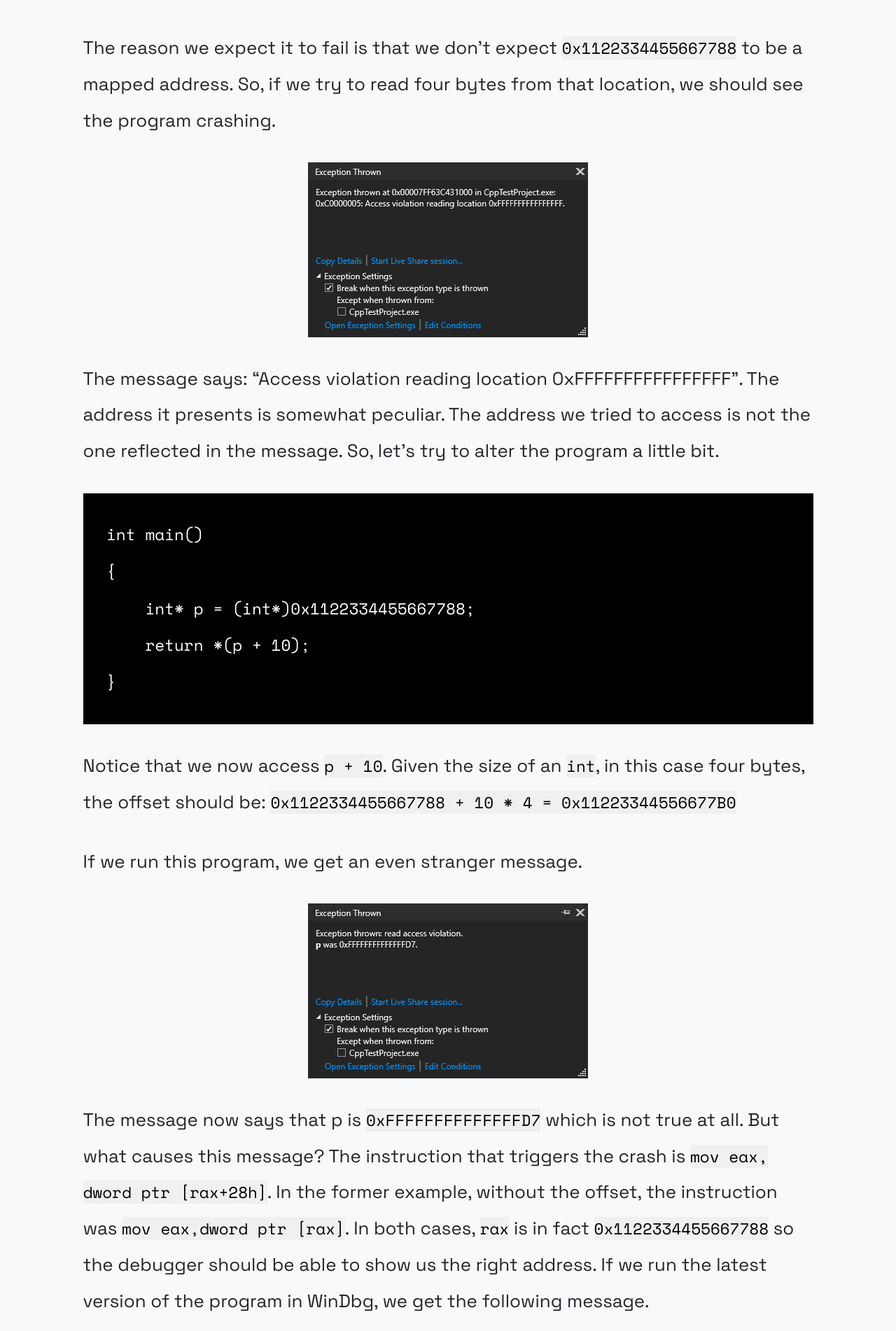
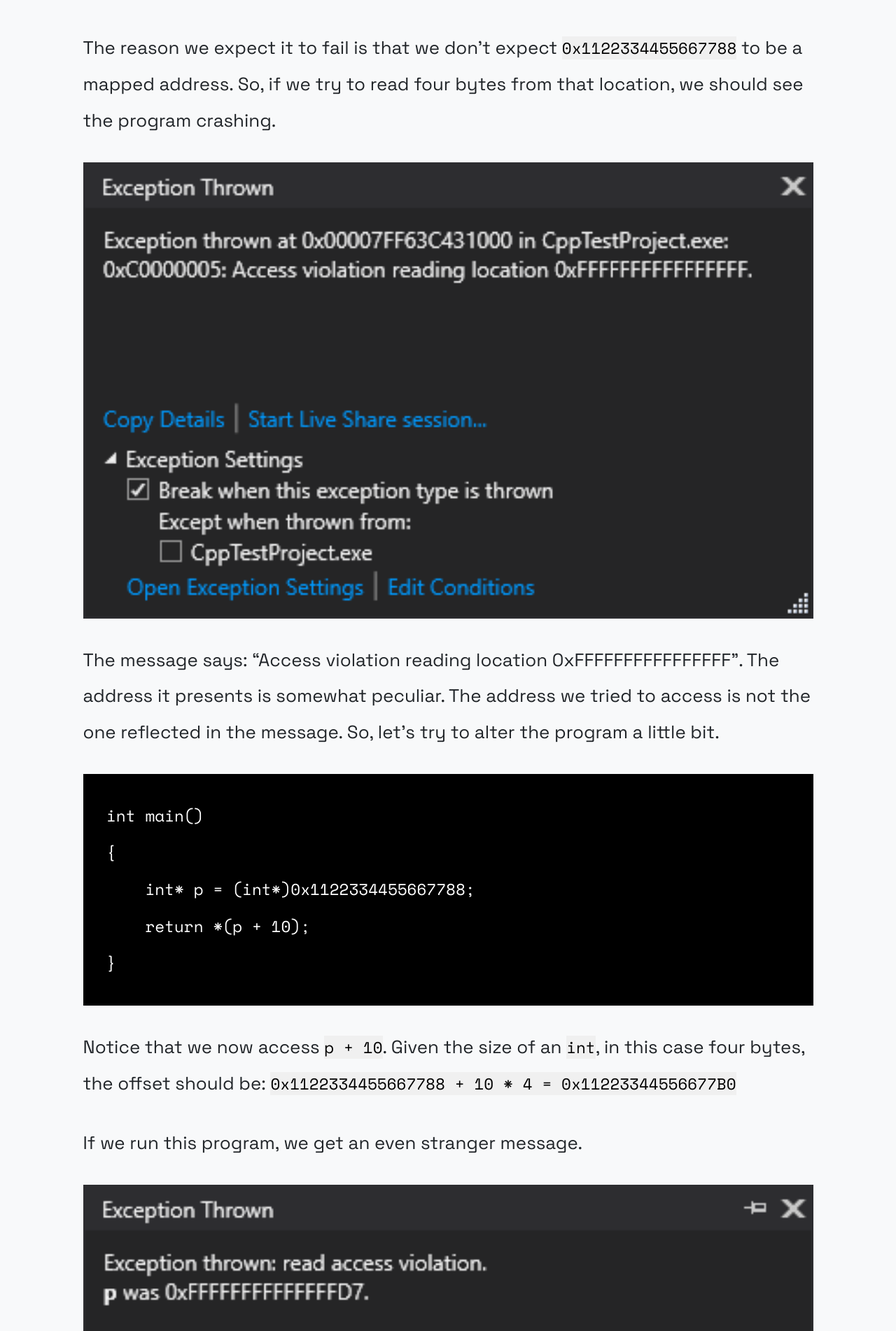
Before and after one commit to cyberfeeder/cyberfeeder.github.io, a Jekyll site: the page built from _posts/1000-01-01-debuggers-and-unmapped-memory.md, in a window 1280 px wide. Shown: the part 1020-2922 px from the top of the page at 70% size. Built offline with Jekyll 4.4.1, drawn with Linux system fonts in a browser that asks for light colours.

Commit message:
Update img style

```diff
--- a/_sass/stimhack.scss
+++ b/_sass/stimhack.scss
@@ -85,9 +85,11 @@ p {
 
 img {
     display: block;
-    max-width: 100%;
+
+    width: 100%;
 
     margin: 0vw auto;
+    padding: 0vw;
 }
 
 figure {
```
